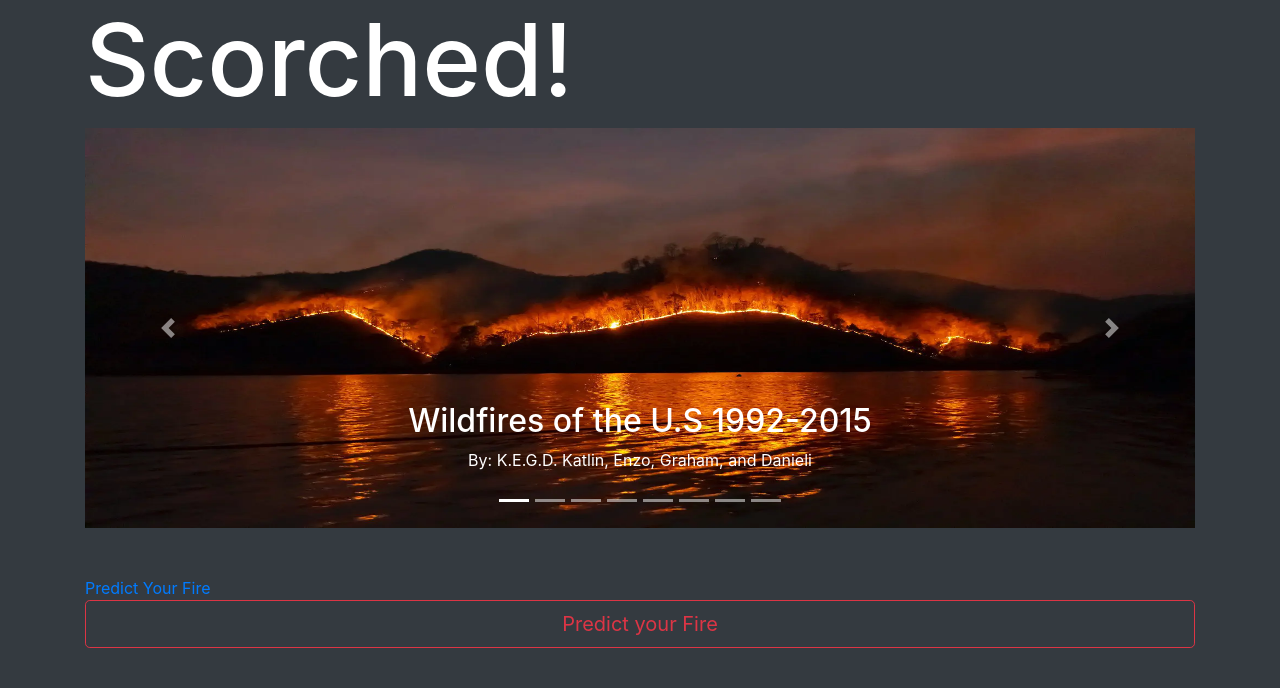
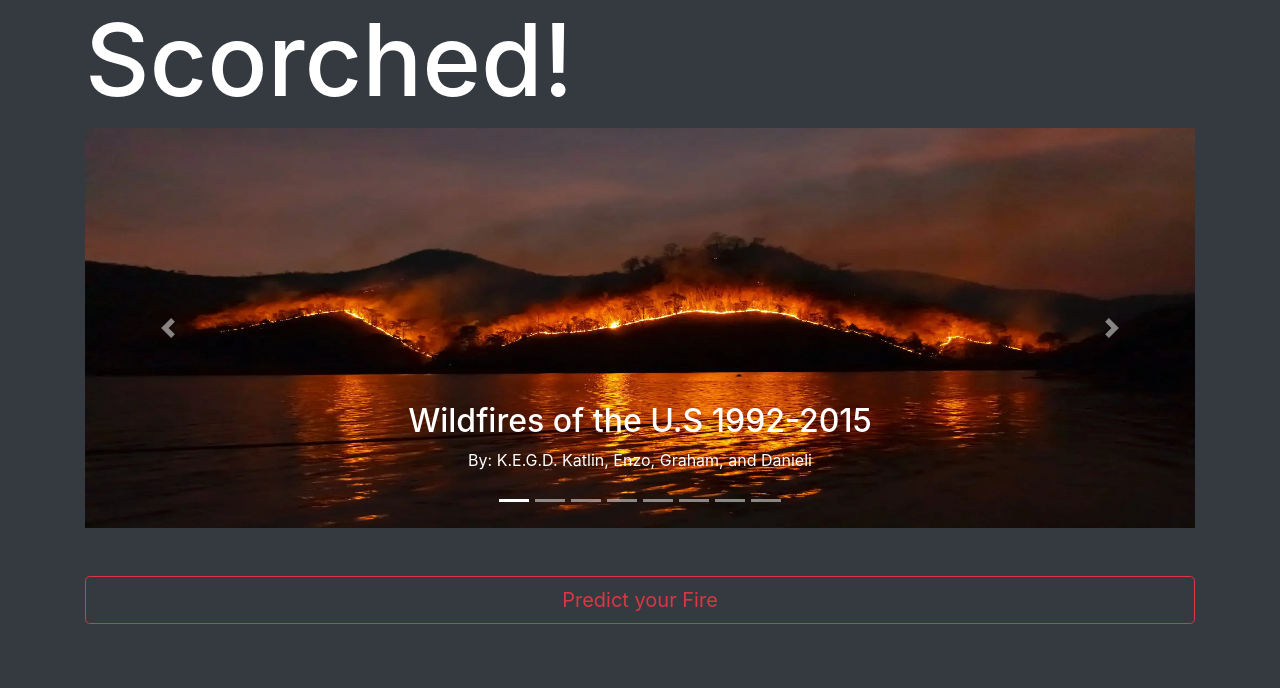
Before and after one commit to goatgirl86/Final_Project_Wildfires, a Flask app: page / in a window 1280 px wide. Shown: the top 688 px of the page. Run offline with Flask 2, Linux system fonts and the light colour scheme; some libraries are stand-ins or nearby versions.

Commit message:
Fixing one more thing

```diff
--- a/templates/index.html
+++ b/templates/index.html
@@ -119,8 +119,8 @@
 
   <!-- Predict your fires button -->
   <div class="container mt-5">
-  <a href='/predict' class='button' style="border-color:rgb(214, 4, 4);">Predict Your Fire</a>
-  <a class="btn btn-outline-danger btn-lg btn-block" href="file:///C:/Users/danie/Classwork/Wildfires/prediction.html" role="button">Predict your Fire</a>
+
+  <a class="btn btn-outline-danger btn-lg btn-block" href='/predict' role="button">Predict your Fire</a>
 </div>
 
 
```
